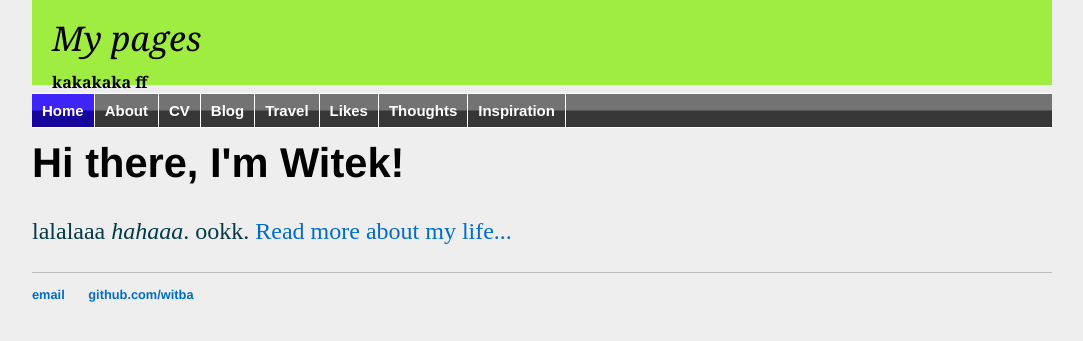
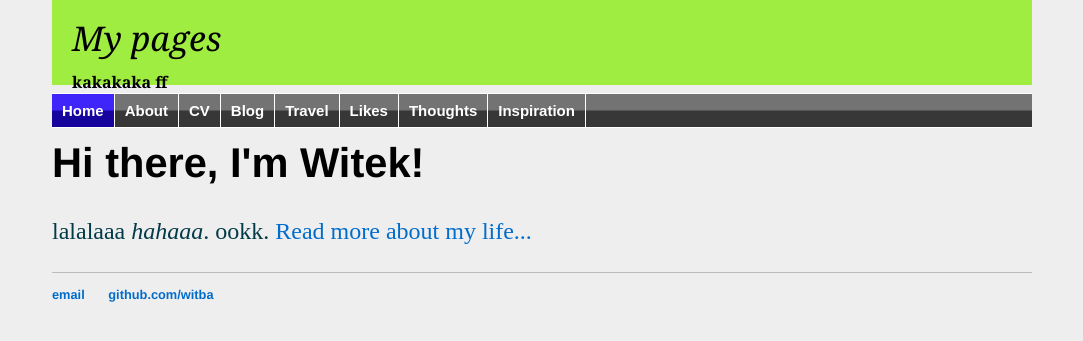
Before and after one commit to witba/witba.github.io, a Jekyll site: the page built from index.html, in a window 1280 px wide. Shown: the top 341 px of the page, without its empty margins (98-1181 px from the left). Built offline with Jekyll 4.4.1, drawn with Linux system fonts in a browser that asks for light colours.

Commit message:
Update main.css

```diff
--- a/css/main.css
+++ b/css/main.css
@@ -1,4 +1,4 @@
-body { margin:0 auto; padding:0; margin-bottom: 12px; width: 1020px; background: #EEEEEE;}
+body { margin:0 auto; padding:0; margin-bottom: 12px; width: 980px; background: #EEEEEE;}
 
 #style_container {
 width: 100%;
```
